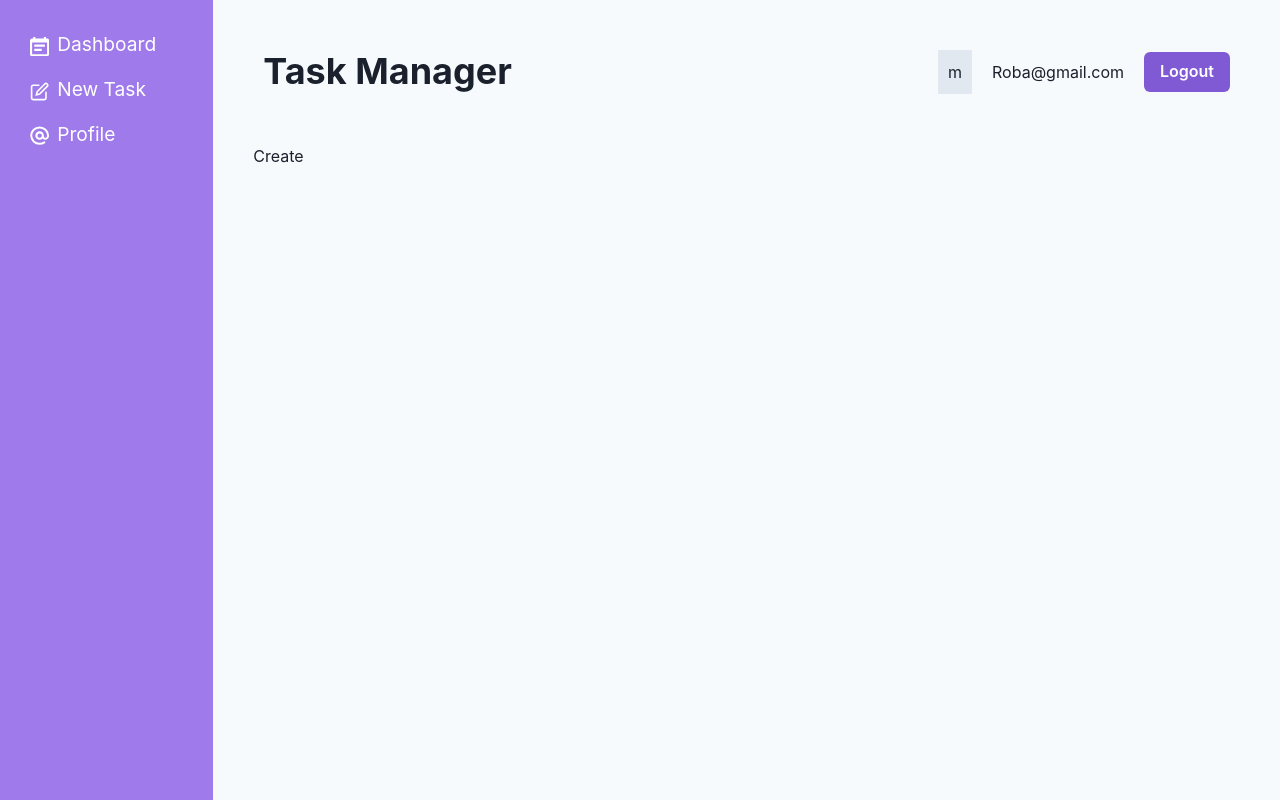
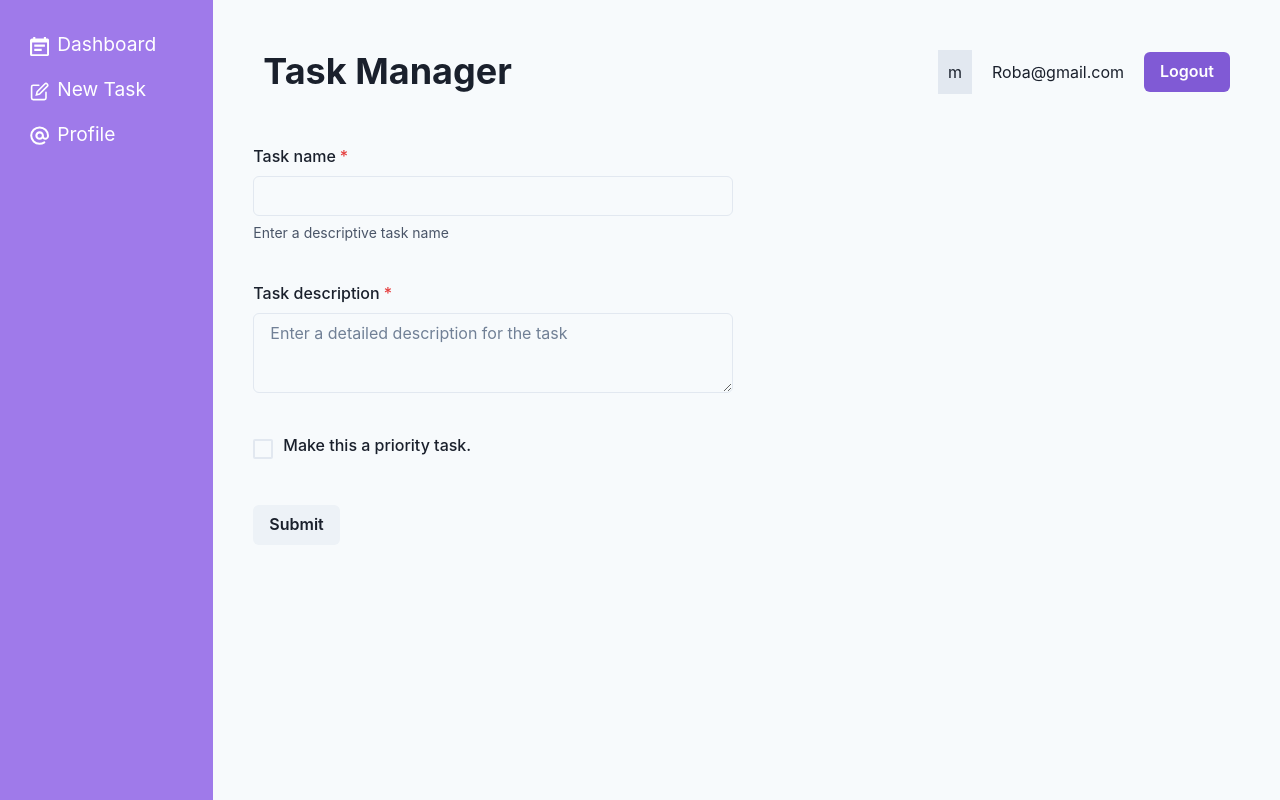
Before and after one commit to robert-devs/chakra-react, a React (Vite) app: page /create in a window 1280 px wide. Built offline with nearby package versions, Linux system fonts and the light colour scheme.

Commit message:
adding te create task component

```diff
--- a/src/App.jsx
+++ b/src/App.jsx
@@ -8,7 +8,7 @@
 // layouts and pages
 import RootLayout from './layouts/RootLayout'
 import Dashboard, { tasksLoader } from './pages/Dashboard'
-import Create from './pages/Create'
+import Create, { createAction } from './pages/Create'
 import Profile from './pages/Profile'
 
 // router and routes
@@ -16,7 +16,7 @@
   createRoutesFromElements(
     <Route path="/" element={<RootLayout />}>
       <Route index element={<Dashboard />} loader={tasksLoader} />
-      <Route path="create" element={<Create />} />
+      <Route path="create" element={<Create />} action={createAction} />
       <Route path="profile" element={<Profile />} />
     </Route>,
   ),
--- a/src/pages/Create.jsx
+++ b/src/pages/Create.jsx
@@ -1,5 +1,50 @@
+import {
+  Box,
+  Button,
+  Checkbox,
+  FormControl,
+  FormHelperText,
+  FormLabel,
+  Input,
+  Textarea,
+} from '@chakra-ui/react'
+import { Form, redirect } from 'react-router-dom'
+
 export default function Create() {
   return (
-    <div>Create</div>
+    <Box maxWidth="480px">
+      <Form method="post" action="/create">
+        <FormControl isRequired mb="40px">
+          <FormLabel> Task name</FormLabel>
+          <Input type="text" name="title" />
+          <FormHelperText>Enter a descriptive task name</FormHelperText>
+        </FormControl>
+        <FormControl isRequired mb="40px">
+          <FormLabel> Task description</FormLabel>
+          <Textarea
+            placeholder="Enter a detailed description for the task"
+            name="description"
+          />
+        </FormControl>
+        <FormControl display="flex" alignItems="center" mb="40px">
+          <Checkbox name="isPriority" size="lg" colorScheme="purple" />
+          <FormLabel ml="10px">Make this a priority task.</FormLabel>
+        </FormControl>
+        <Button type="submit">Submit</Button>
+      </Form>
+    </Box>
   )
 }
+export const createAction = async ({ request }) => {
+  const data = await request.formData()
+
+  const task = {
+    title: data.get('title'),
+    description: data.get('description'),
+    isPriority: data.get('isPriority') === '',
+  }
+
+  console.log(task)
+
+  return redirect('/')
+}
--- a/src/pages/Dashboard.jsx
+++ b/src/pages/Dashboard.jsx
@@ -44,7 +44,11 @@
             </CardBody>
             <Divider color="gray.200" />
             <CardFooter>
-              <HStack>
+              <HStack
+                display="flex"
+                alignItems="center"
+                justifyContent="space-between"
+              >
                 <Button variant="ghost" leftIcon={<ViewIcon />}>
                   Watch
                 </Button>
```
